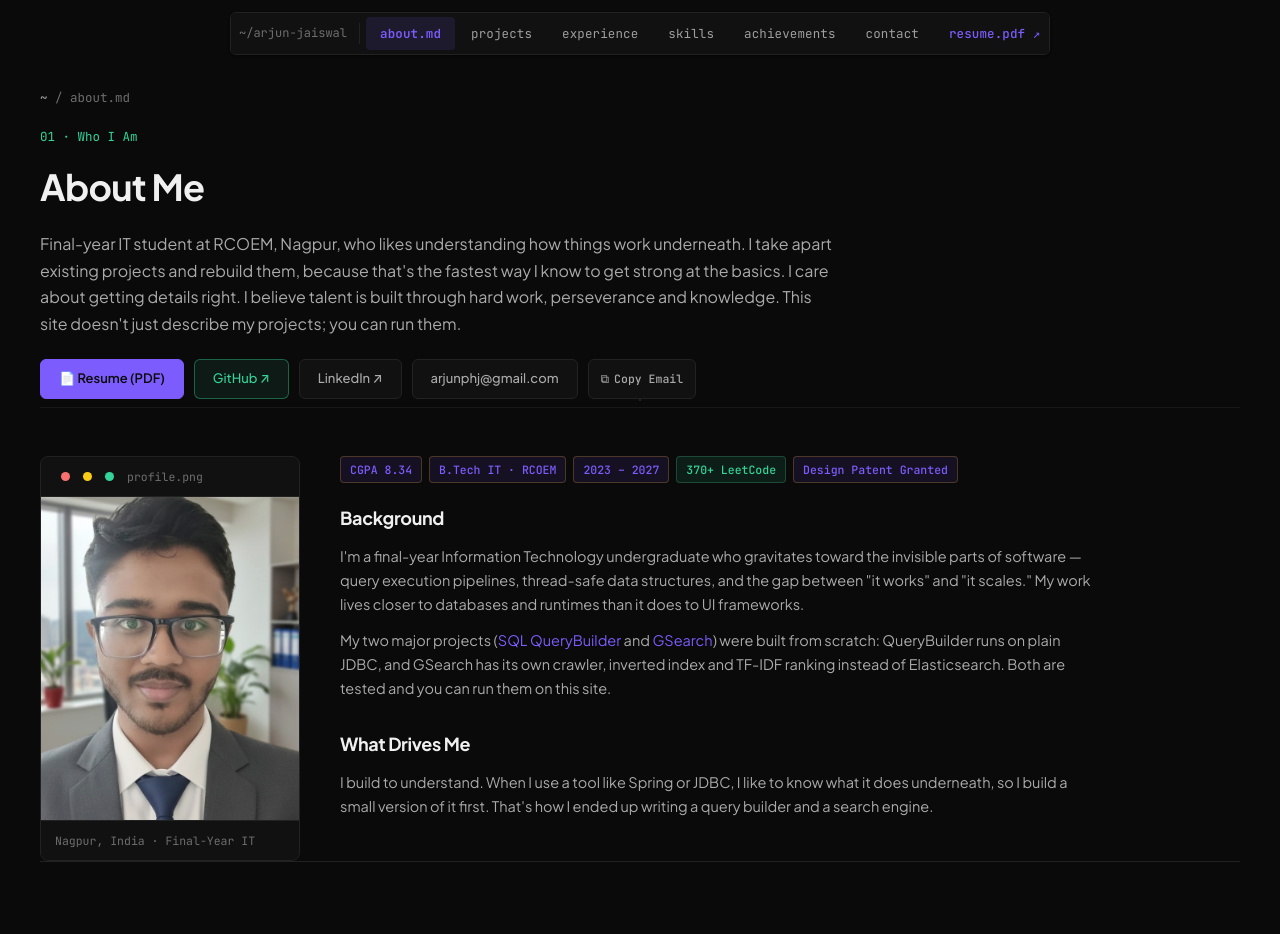
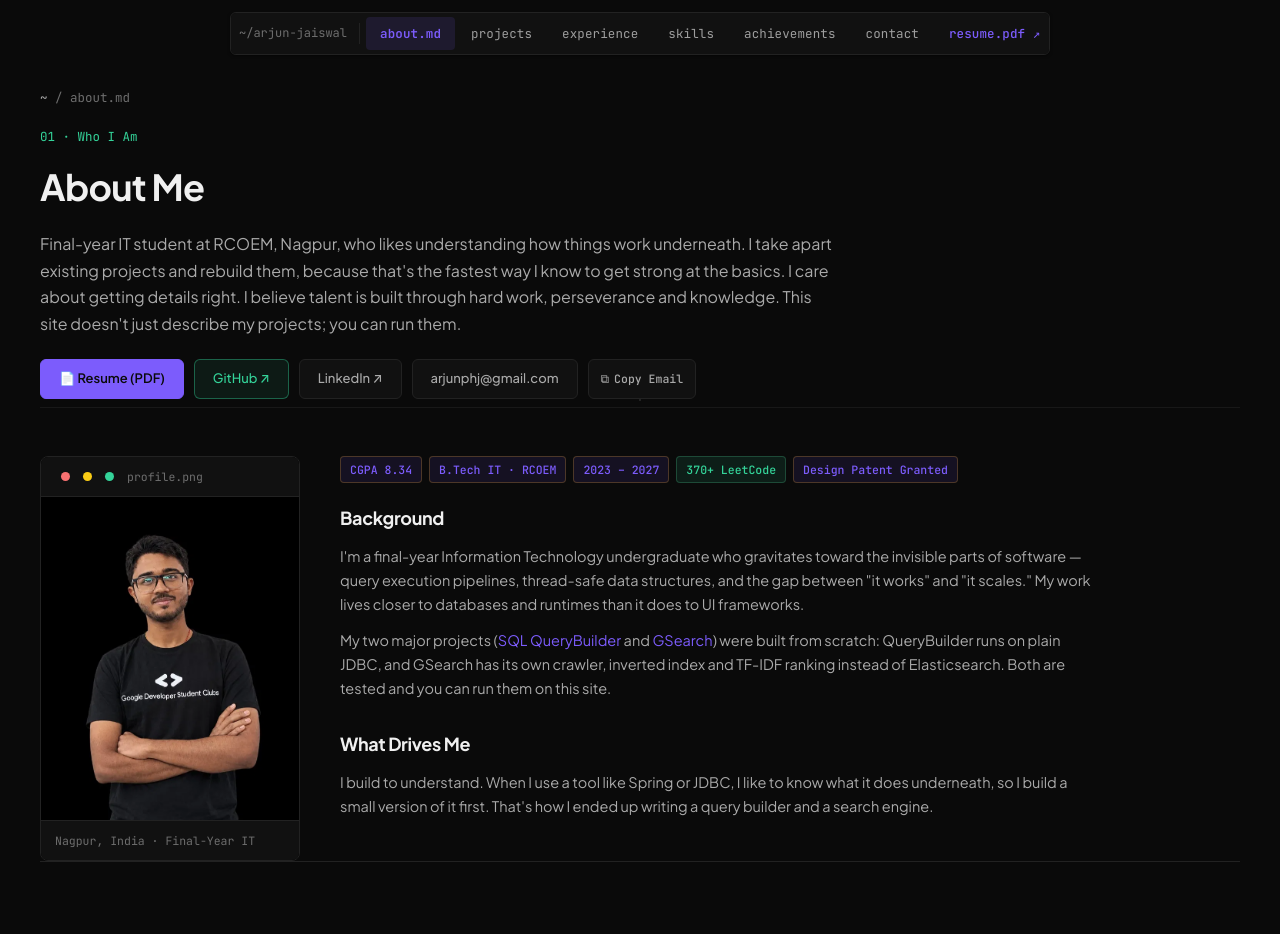
Before and after one commit to arjunpjaiswal/ArjunPortolio, a React (Vite) app: page /about in a window 1280 px wide. Shown: the top 934 px of the page. Built offline with nearby package versions, Linux system fonts and the light colour scheme.

Commit message:
style: use hero photo on About page, remove old photo

```diff
--- a/src/pages/About.jsx
+++ b/src/pages/About.jsx
@@ -1,6 +1,6 @@
 import { useState } from 'react'
 import { Link } from 'react-router-dom'
-import aboutPic from '../assets/about-profile.png'
+import profilePic from '../assets/profile.png'
 import CopyButton from '../components/CopyButton.jsx'
 import Breadcrumb from '../components/Breadcrumb.jsx'
 import { usePageTitle } from '../hooks/usePageTitle.js'
@@ -103,7 +103,9 @@ export default function About() {
               <span className="dot r" /><span className="dot y" /><span className="dot g" />
               <span>profile.png</span>
             </div>
-            <img className="editor-photo" src={aboutPic} alt="Arjun Pankaj Jaiswal" />
+            <div className="editor-photo-wrap">
+              <img className="editor-photo" src={profilePic} alt="Arjun Pankaj Jaiswal" />
+            </div>
             <div className="editor-caption">Nagpur, India · Final-Year IT</div>
           </div>
 
--- a/src/styles/global.css
+++ b/src/styles/global.css
@@ -356,7 +356,7 @@ ul{ margin:0; padding:0; }
 /* Profile editor frame */
 .editor-frame{
   border:1px solid var(--border); border-radius:8px; overflow:hidden;
-  background:var(--bg-panel);
+  background:#000;
   transition:border-color .2s;
 }
 .editor-frame:hover{
@@ -369,7 +369,20 @@ ul{ margin:0; padding:0; }
 .dot{ width:9px; height:9px; border-radius:50%; }
 .dot.r{ background:#f87171; } .dot.y{ background:#facc15; } .dot.g{ background:#34d399; }
 .editor-titlebar span{ margin-left:6px; font-family:var(--mono); font-size:11.5px; color:var(--text-faint); }
-.editor-photo{ width:100%; aspect-ratio:4/5; object-fit:cover; display:block; filter:saturate(0.9) contrast(1.05); }
+.editor-photo-wrap{
+  overflow:hidden;
+  background:#000;
+}
+.editor-photo{
+  width:100%;
+  aspect-ratio:4/5;
+  object-fit:cover;
+  object-position:center 20%;
+  display:block;
+  transform:scale(1.15);
+  transform-origin:50% 25%;
+  background:#000;
+}
 .editor-caption{ padding:10px 14px; font-family:var(--mono); font-size:11.5px; color:var(--text-faint); border-top:1px solid var(--border); background:var(--bg-raised); }
 
 /* Hero-specific: clean ~340px photo window frame with subtle desaturation */
```
Also changed, not shown: src/assets/about-profile.png (deleted).
